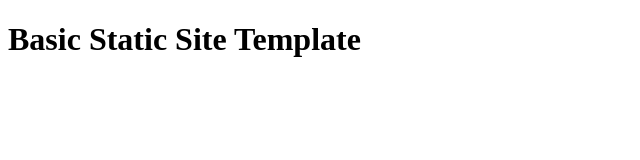
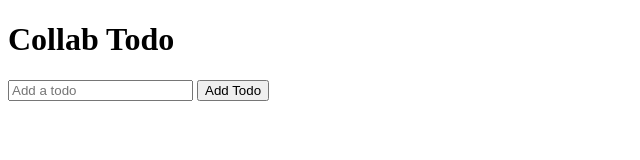
Before and after one commit to benjaminbwright/collab-todo, a plain HTML site: page index.html in a window 1280 px wide. Shown: the whole page, without its empty margins (0-640 px from the left). Drawn offline with Linux system fonts and the light colour scheme.

Commit message:
Adds todo input form

```diff
--- a/index.html
+++ b/index.html
@@ -8,8 +8,12 @@
   </head>
   <body>
     <!-- site heading  -->
-    <h1>Basic Static Site Template</h1>
-    <!-- product grid  -->
+    <h1>Collab Todo</h1>
+    <!-- todo input form  -->
+    <form id="new-todo-form">
+      <input type="text" name="todo" placeholder="Add a todo" />
+      <button>Add Todo</button>
+    </form>
     <script src="assets/js/script.js"></script>
   </body>
 </html>
```
